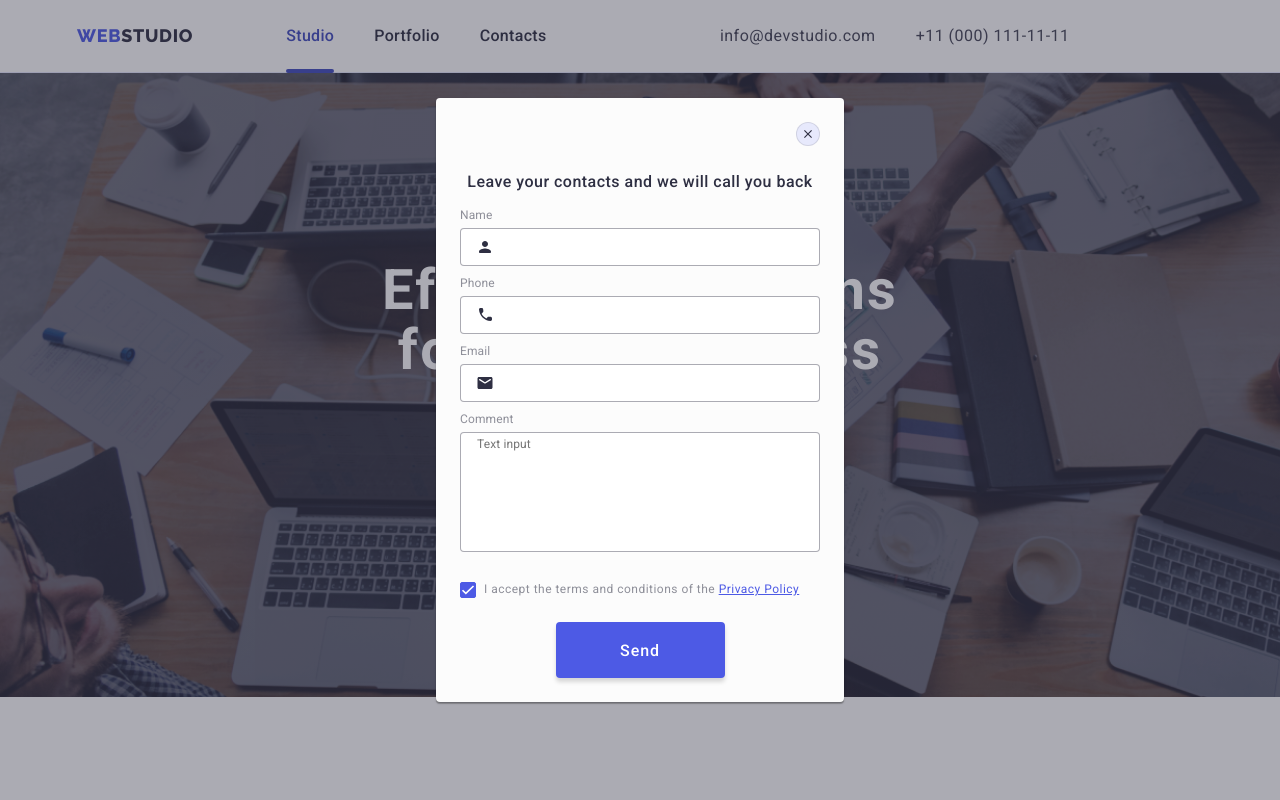
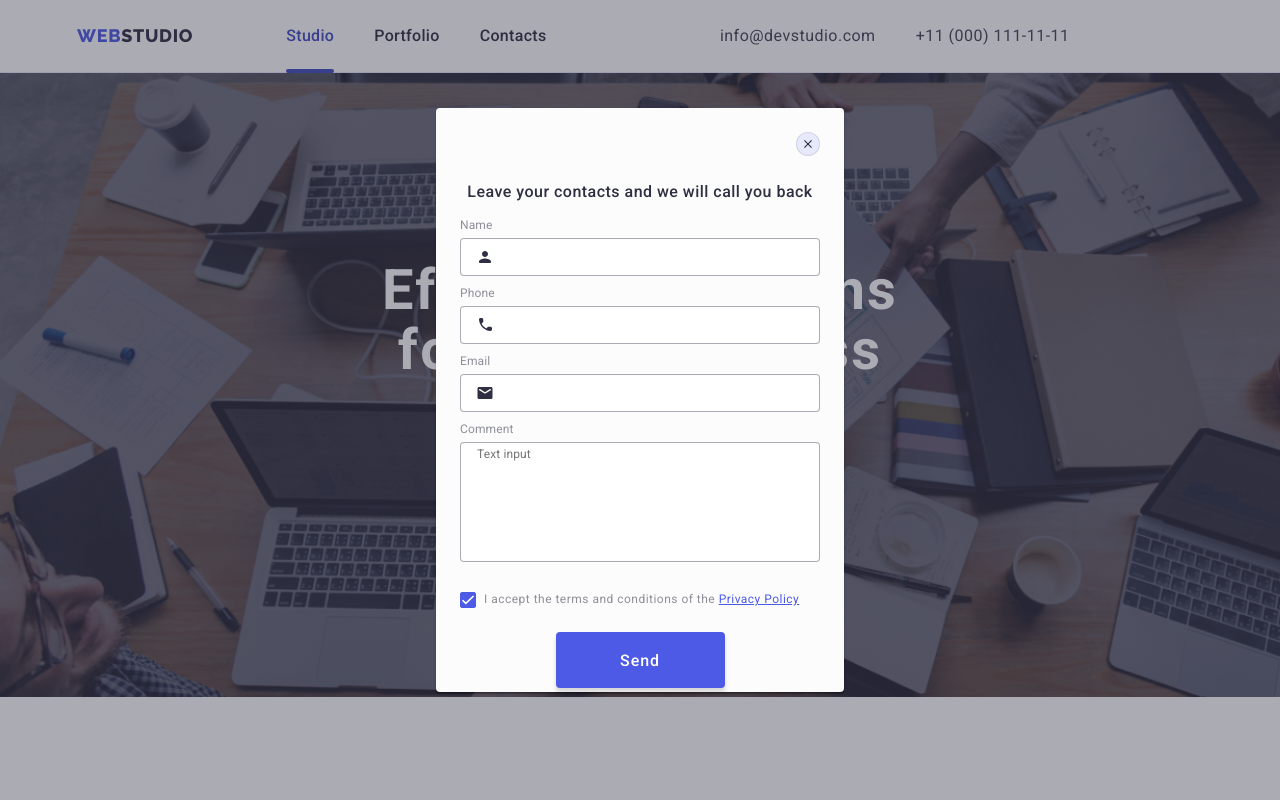
Before and after one commit to TheRose87/goit-markup-hw-07, a plain HTML site: page index.html in a window 1280 px wide. Both pictures are taken after a click on the button "Order Service". Shown: the top 800 px of the page. Drawn offline with nearby package versions, Linux system fonts and the light colour scheme.

Commit message:
homework 7-updated

```diff
--- a/css/styles.css
+++ b/css/styles.css
@@ -1096,8 +1096,8 @@ body {
   position: absolute;
   top: 50%;
   left: 50%;
-  min-width: 408px;
-  min-height: 584px;
+  width: 408px;
+  height: 584px;
   padding: 72px 24px 24px 24px;
   background-color: var(--dairy, #fcfcfc);
   box-shadow: 0px 2px 1px 0px rgba(0, 0, 0, 0.2),
@@ -1105,6 +1105,10 @@ body {
   border-radius: 4px;
   transform: translate(-50%, -50%) scale(1);
   transition: transform 250ms cubic-bezier(0.4, 0, 0.2, 1);
+
+  @media only screen and (min-width: 320px) and (max-width: 407px) {
+    width: 100%;
+  }
 }
 
 .backdrop.is-hidden .modal {
```
